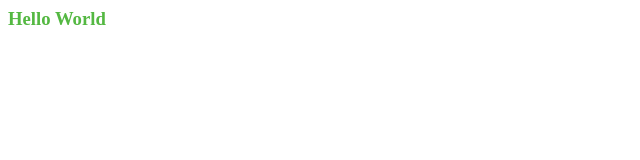
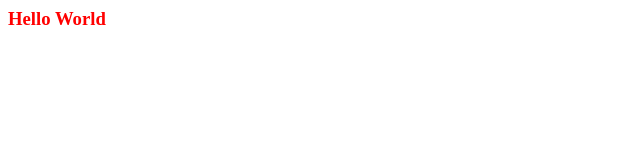
Before and after one commit to umidjonaskarov/basics, a plain HTML site: page index.html in a window 1280 px wide. Shown: the whole page, without its empty margins (0-640 px from the left). Drawn offline with Linux system fonts and the light colour scheme.

Commit message:
color change

```diff
--- a/index.html
+++ b/index.html
@@ -1 +1 @@
-<h3 style="color: rgb(84, 184, 66);">Hello World</h3>
+<h3 style="color: red;">Hello World</h3>
```
